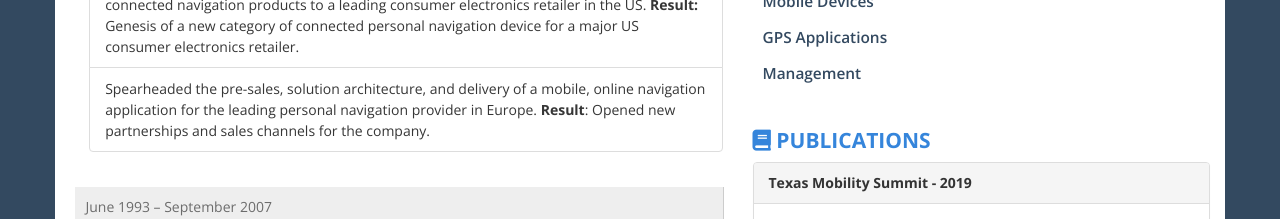
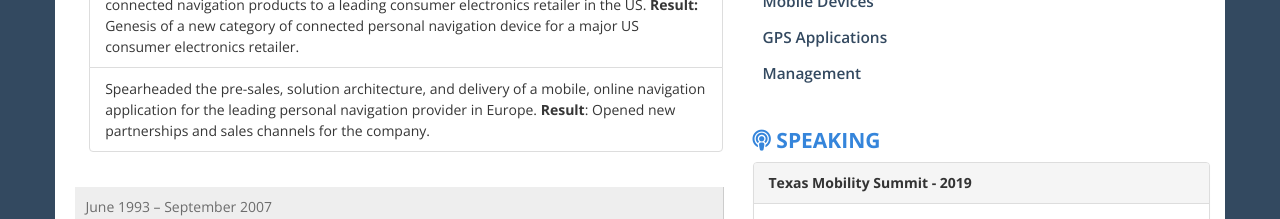
Before and after one commit to mbsoft/jwelchResumeNet, a website: page index.html in a window 1280 px wide. Shown: the part 1920-2139 px from the top of the page. Drawn offline with nearby package versions, Linux system fonts and the light colour scheme.

Commit message:
Update index.html

```diff
--- a/index.html
+++ b/index.html
@@ -871,7 +871,7 @@ CTO and founder of company providing fleet management and mobility applications
           </div>
           <!-- PUBLICATIONS -->
           <div class="box">
-            <h2><i class="fas fa-book ico"></i> Publications</h2>
+            <h2><i class="fas fa-podcast ico"></i> Speaking</h2>
             <div class="publication panel panel-default">
               <div class="panel-heading">
                 <div class="name panel-title">Texas Mobility Summit - 2019</div>
```
